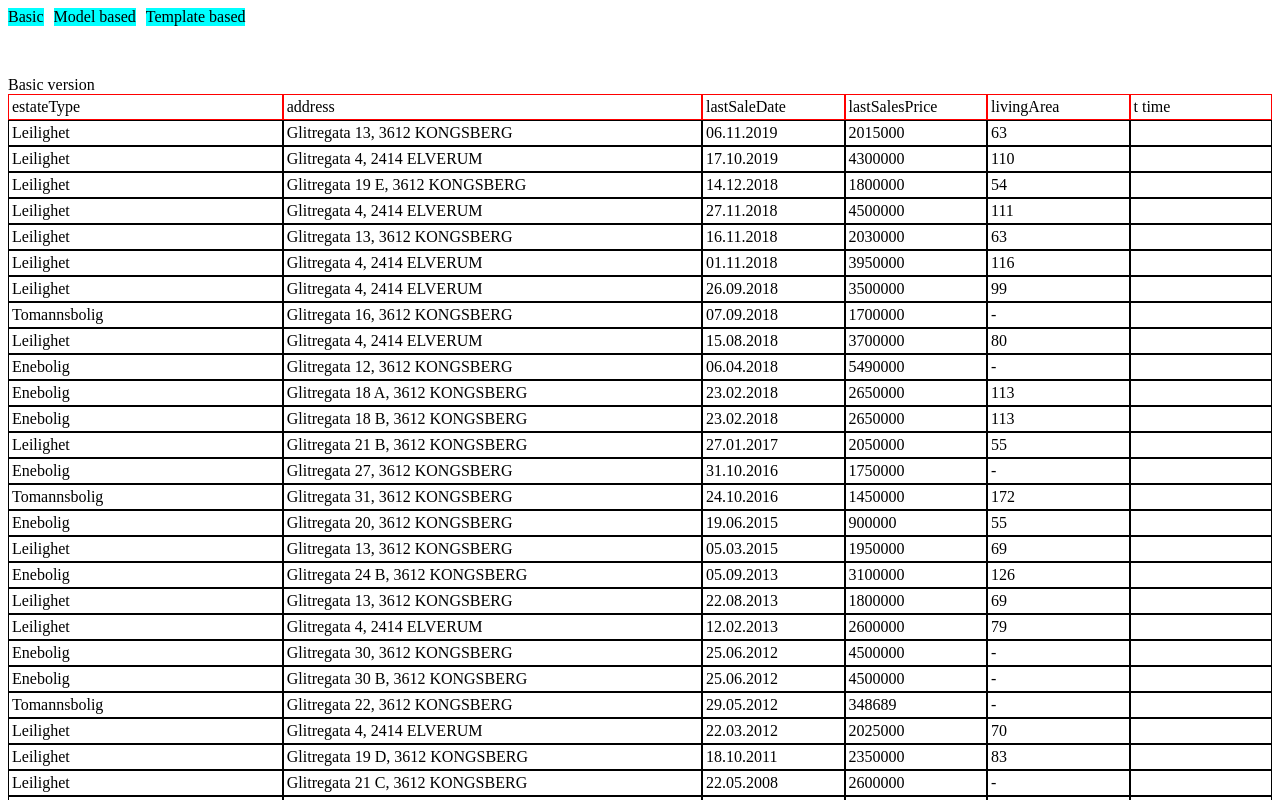
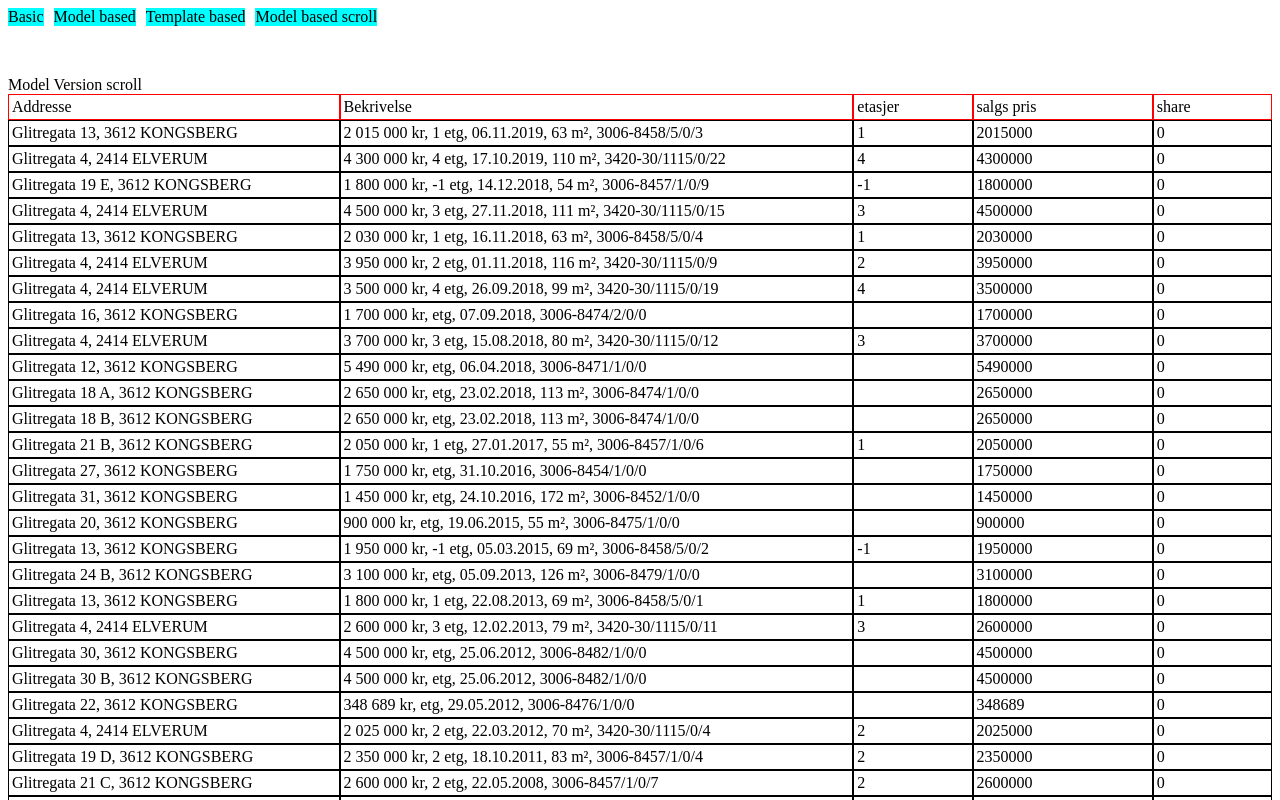
Before and after one commit to gaotter/js-responsive-table, an Angular app: page / in a window 1280 px wide. Shown: the top 800 px of the page. Built offline with nearby package versions, Linux system fonts and the light colour scheme.

Commit message:
added responisve scroll

```diff
--- a/src/app/app.component.html
+++ b/src/app/app.component.html
@@ -5,3 +5,4 @@
 <app-tester *ngIf="selected === selectionsref.basic"></app-tester>
 <app-test-templateversion  *ngIf="selected === selectionsref.template"></app-test-templateversion  >
 <app-test-textversion *ngIf="selected === selectionsref.div"></app-test-textversion>
+<app-test-dev-version-scroll *ngIf="selected === selectionsref.divscroll" ></app-test-dev-version-scroll>
--- a/src/app/app.component.ts
+++ b/src/app/app.component.ts
@@ -4,7 +4,8 @@ import { mockData } from './test.model';
 enum selections {
   basic = "Basic",
   div = "Model based",
-  template = "Template based"
+  template = "Template based",
+  divscroll = "Model based scroll"
 }
 
 
@@ -15,7 +16,7 @@ enum selections {
 })
 export class AppComponent {
 
-  selected:selections = selections.basic;
+  selected:selections = selections.divscroll;
   selectionsref = selections;
 
   sels = Object.keys(selections).map(key => {
--- a/src/app/app.module.ts
+++ b/src/app/app.module.ts
@@ -13,13 +13,15 @@ import { TesterComponent } from './tester/tester.component';
 import { TestTemplateversionComponent } from './tester/test-templateversion.component';
 import { TestTextversionComponent } from './tester/test-textversion.component';
 import { TextValuePipe } from './pips/text-value.pipe';
+import { ResponsiveTableScrollComponent } from './responsive-table-scroll/responsive-table-scroll.component';
+import { TestDevVersionScrollComponent } from './tester/test-dev-version-scroll/test-dev-version-scroll.component';
 
 
 
 
 @NgModule({
   imports: [BrowserModule, FormsModule, ResponsiveTableModule],
-  declarations: [AppComponent, ResponsiveTableDivComponent, HelloComponent, ResponsiveTableTemplateComponent, ElementSelectorDirective, TesterComponent, TestTemplateversionComponent, TestTextversionComponent, TextValuePipe],
+  declarations: [AppComponent, ResponsiveTableDivComponent, HelloComponent, ResponsiveTableTemplateComponent, ElementSelectorDirective, TesterComponent, TestTemplateversionComponent, TestTextversionComponent, TextValuePipe, ResponsiveTableScrollComponent, TestDevVersionScrollComponent],
   bootstrap: [AppComponent]
 })
 export class AppModule { }
--- a/src/app/css/responsive-table-mixins.scss
+++ b/src/app/css/responsive-table-mixins.scss
@@ -43,6 +43,12 @@ $large:("flex-grow":5, "flex-shrink":0, "flex-basis":300px, "min-width":300px);
     }
 
 }
+
+
+@mixin responsove-hide {
+
+}
+
 
 @mixin responsive-limitstatic($max-width, $type) {
 
--- /dev/null
+++ b/src/app/responsive-table-scroll/responsive-table-scroll.component.html
@@ -0,0 +1,22 @@
+<div class="wrapper">
+    <div class="w">
+        <div #table class="table" (mouseover)="onMouseOver($event)" id="scroll-table" [ngStyle]="{'margin-left': maginleft}" *ngIf="tableModel">
+            <div class="header-rows">
+                <div class="header" [ngClass]="[header.dataSize, header.screen.screenid, header.screen.down]"
+                    *ngFor="let header of tableModel.headers">
+                    {{header.headerDisplay}}
+                </div>
+            </div>
+            <div class="rows" (click)="onShowClicked(rowData)"  [ngClass]="{'show': rowData.show}"
+                *ngFor="let rowData of tableModel.rows">
+                <div class="cell"  [ngClass]="[tableModel.headers[i].dataSize,
+        tableModel.headers[i].screen.screenid,
+        tableModel.headers[i].screen.down]" *ngFor="let cellData of rowData.textElements; let i = index">
+                    <div class="cellheader">{{tableModel.headers[i].headerDisplay}}</div> {{ cellData.value }}
+                </div>
+            </div>
+        </div>
+    </div>
+    <div class="movepopup right" (click)="moveRight($event)" [ngClass]="{'show':showPopupRight}">>></div>
+    <div class="movepopup left" (click)="moveLeft($event)" [ngClass]="{'show':showPopupLeft}"><<</div>
+</div>
--- /dev/null
+++ b/src/app/responsive-table-scroll/responsive-table-scroll.component.scss
@@ -0,0 +1,42 @@
+@import "./../css/responsive-table.scss";
+@import "./../css/responsive-table-mixins.scss";
+
+@include initalValuesStatic();
+
+.table {
+    //max-width: 500px;
+    //overflow: hidden;
+}
+
+.w {
+    overflow: hidden;
+    width: 100%px;
+}
+
+.wrapper {
+    position: relative;
+    overflow: hidden;
+    width: 100%px;
+}
+
+.movepopup {
+    display: none;
+    right: 30px;
+
+    &.left {
+        left: 30px;
+        right: auto;
+    }
+
+    &.show {
+        display: block;
+        position: absolute;
+        top: 50vh;
+
+        width: 30px;
+        height: 30px;
+
+        z-index: 1;
+        background-color: #fff00f;
+    }
+}
--- /dev/null
+++ b/src/app/responsive-table-scroll/responsive-table-scroll.component.ts
@@ -0,0 +1,69 @@
+import { Component, OnInit, Input, ContentChild, ElementRef, ViewChild } from '@angular/core';
+import { IResponsiveTableModelText } from '../responsive-table/models/responsive-table.model';
+
+@Component({
+  selector: 'app-responsive-table-scroll',
+  templateUrl: './responsive-table-scroll.component.html',
+  styleUrls: ['./responsive-table-scroll.component.scss']
+})
+export class ResponsiveTableScrollComponent implements OnInit {
+
+  @ViewChild("table")
+  tableDiv: ElementRef;
+
+  start = 0;
+  maginleft = "0";
+  steps = 100;
+  showPopupRight = false;
+  showPopupLeft = false;
+
+  maxWidth = 805;
+
+  @Input()
+  tableModel: IResponsiveTableModelText;
+
+  constructor() { }
+
+  ngOnInit(): void {
+  }
+
+  moveRight($event) {
+    const dif = -1 * (this.maxWidth - window.innerWidth);
+    const newValue = dif < this.start ? this.start - this.steps : dif;
+    this.start = newValue <= dif ? dif : newValue;
+    this.start = this.start >= 0 ? 0 : this.start;
+
+    this.maginleft = `${this.start}px`
+  }
+
+  moveLeft($event) {
+    this.start = this.start <= -1 * this.steps ? this.start + this.steps : 0;
+    this.maginleft = `${this.start}px`;
+  }
+
+  onMouseOver($event: MouseEvent) {
+    console.log("$event", $event);
+    if (this.tableDiv && $event.clientX > 200 && window.innerWidth < 805) {
+      //   console.log("table div", this.tableDiv.nativeElement);
+      //  this.start = this.start - 10;
+      //  this.maginleft = `${this.start}px`;
+      this.showPopupRight = true;
+      this.showPopupLeft = false;
+    }
+
+    if (this.tableDiv && $event.clientX < 200 && window.innerWidth < 805) {
+      //   console.log("table div", this.tableDiv.nativeElement);
+      //  this.start = this.start <= -10 ? this.start + 10 : 0;
+      //  this.maginleft = `${this.start}px`;
+      this.showPopupLeft = true;
+      this.showPopupRight = false;
+    }
+
+    if (window.innerWidth > 805) {
+      this.showPopupRight = false;
+      this.showPopupLeft = false;
+      this.maginleft = "0";
+
+    }
+  }
+}
--- /dev/null
+++ b/src/app/tester/test-dev-version-scroll/test-dev-version-scroll.component.html
@@ -0,0 +1,2 @@
+<div>Model Version scroll</div>
+<app-responsive-table-scroll [tableModel]="tableModel"></app-responsive-table-scroll>
--- /dev/null
+++ b/src/app/tester/test-dev-version-scroll/test-dev-version-scroll.component.ts
@@ -0,0 +1,93 @@
+import { Component, OnInit } from '@angular/core';
+import { mockData } from 'src/app/test.model';
+import { IResponsiveTableModelText, ISearchTableRow } from 'src/app/responsive-table/models/responsive-table.model';
+
+@Component({
+  selector: 'app-test-dev-version-scroll',
+  templateUrl: './test-dev-version-scroll.component.html',
+  styleUrls: ['./test-dev-version-scroll.component.scss']
+})
+export class TestDevVersionScrollComponent implements OnInit {
+
+  testData = { ...mockData };
+  tableModel:IResponsiveTableModelText = null;
+  constructor() { }
+
+  ngOnInit() {
+
+    this.tableModel = this.mapToTableModel();
+  }
+
+  mapToTableModel(): IResponsiveTableModelText {
+    const mappedRows: ISearchTableRow[] = this.testData.data.map((d,i) => {
+      const mappedR: ISearchTableRow = {
+        row: d,
+        textElements: [
+          {
+            value: d.address,
+          },
+          {
+            value: d.description
+          },
+          {
+            value: d.floor
+          },{
+            value: d.lastSalesPrice ? d.lastSalesPrice.toString(): "0",
+            type:"number"
+          },{
+            value:d.shareNumber ? d.shareNumber : "0"
+          }
+        ]
+      }
+      return mappedR;
+    })
+
+    const model: IResponsiveTableModelText = {
+      rows: mappedRows,
+      headers: [
+        {
+          dataSize: "medium",
+          headerDisplay: "Addresse",
+          screen:{
+            down:"down",
+            screenid:"screen-semi-large"
+          }
+        },
+        {
+          dataSize: "large",
+          headerDisplay: "Bekrivelse",
+          screen:{
+            down:"down",
+            screenid:"screen-medium"
+          }
+        },
+        {
+          dataSize: "micro",
+          headerDisplay: "etasjer",
+          screen:{
+            down:"down",
+            screenid:"screen-semi-medium"
+          }
+        },
+        {
+          dataSize: "small",
+          headerDisplay: "salgs pris",
+          screen:{
+            down:"down",
+            screenid:"screen-small"
+          }
+        },
+        {
+          dataSize: "micro",
+          headerDisplay: "share",
+          screen:{
+            down:"",
+            screenid:""
+          }
+        }
+      ]
+    }
+    return model;
+  }
+
+}
```
Also changed, not shown: src/app/tester/test-dev-version-scroll/test-dev-version-scroll.component.scss (added), 2 other files (tests, documents, lock files or other folders).
